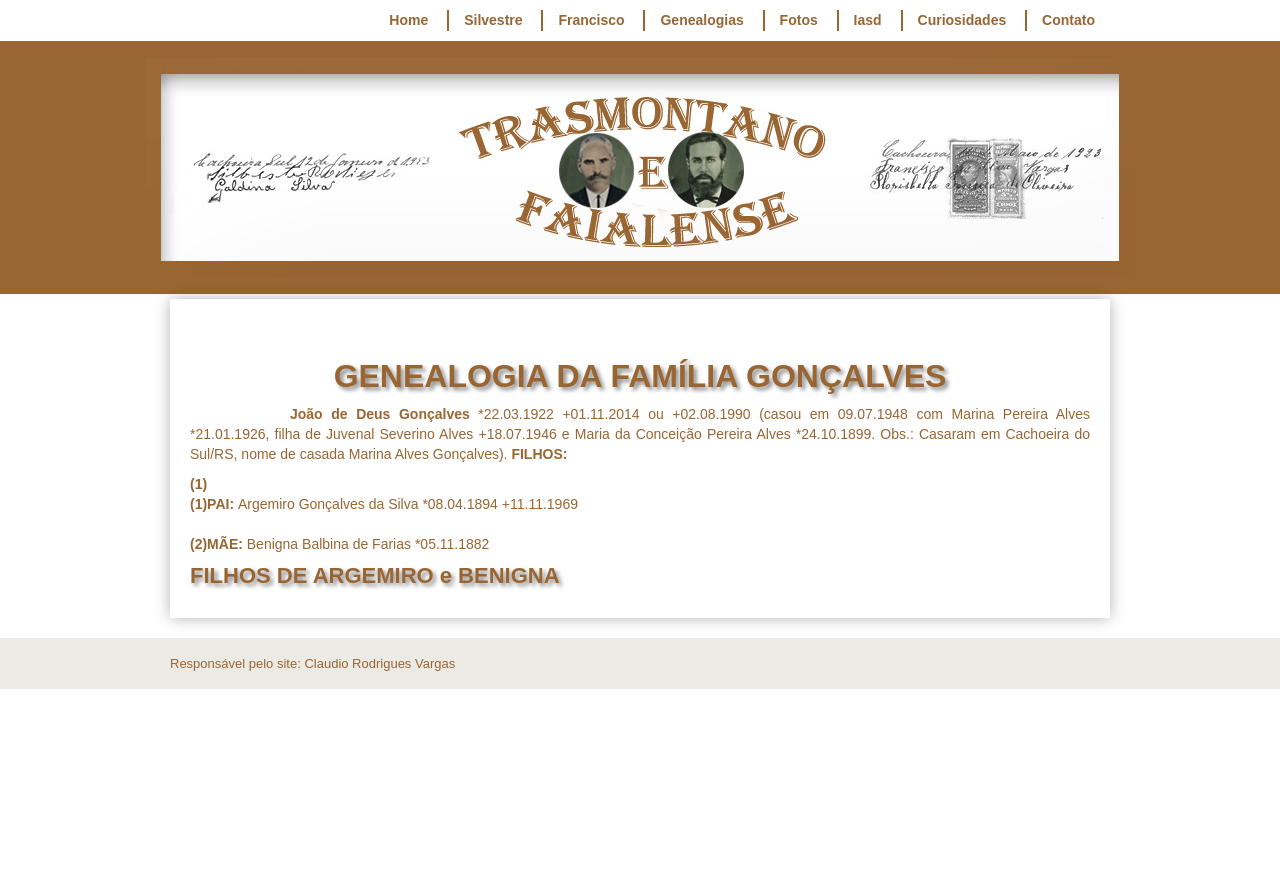
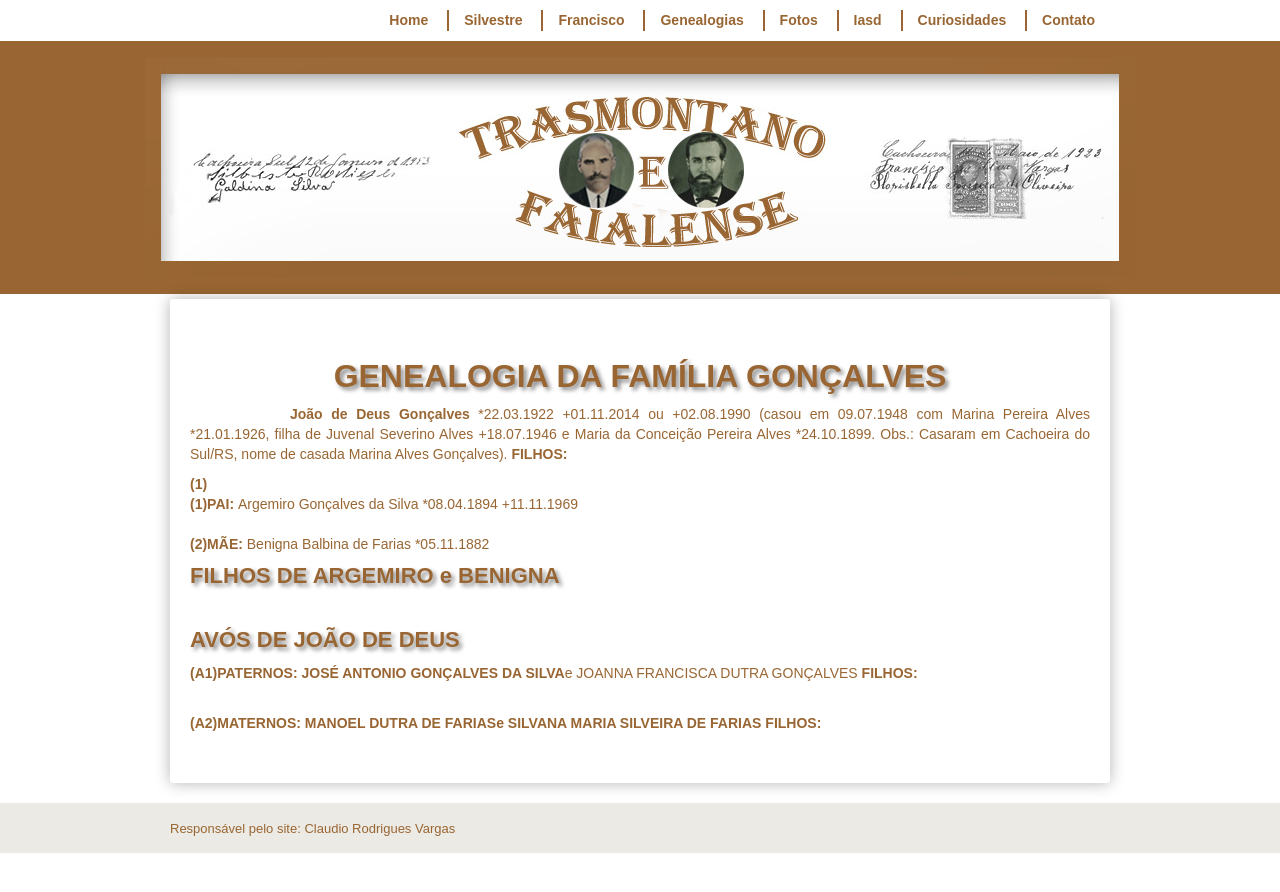
Before and after one commit to claudiovargas1955/claudiovargas1955.github.io, a Jekyll site: the page built from _pages/familia-gonçalves.html, in a window 1280 px wide. Shown: the top 892 px of the page. Built offline with Jekyll 4.4.1, drawn with Linux system fonts in a browser that asks for light colours; some web fonts are replaced.

Commit message:
Update familia-gonçalves.html

```diff
--- a/_pages/familia-gonçalves.html
+++ b/_pages/familia-gonçalves.html
@@ -104,4 +104,10 @@ Marina Alves Gonçalves).
 
 <b>(2)MÃE: </b>Benigna Balbina de Farias *05.11.1882<br>
 
-<h4>FILHOS DE ARGEMIRO e BENIGNA</h4>
+<h4>FILHOS DE ARGEMIRO e BENIGNA</h4><br>
+
+
+<h4>AVÓS DE JOÃO DE DEUS</h4>
+<p><b>(A1)PATERNOS: JOSÉ ANTONIO GONÇALVES DA SILVA</b>e JOANNA FRANCISCA DUTRA GONÇALVES</b> <b>FILHOS: <br><br>
+
+<p><b>(A2)MATERNOS: MANOEL DUTRA DE FARIAS</b>e SILVANA MARIA SILVEIRA DE FARIAS</b> <b>FILHOS: <br><br>
```
